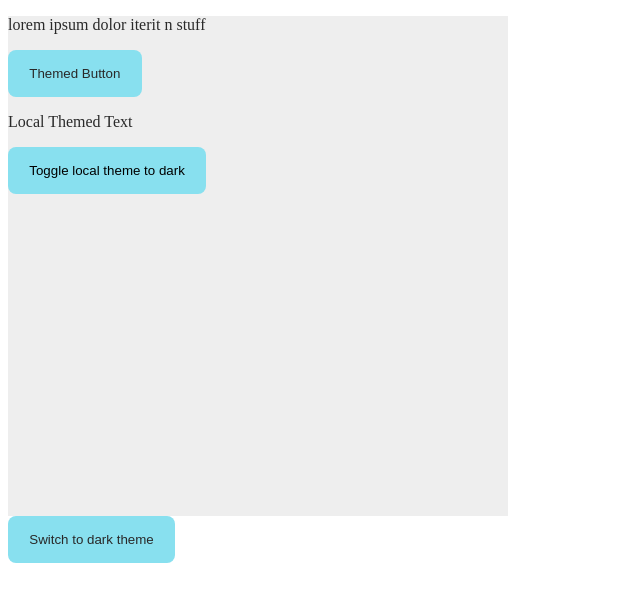
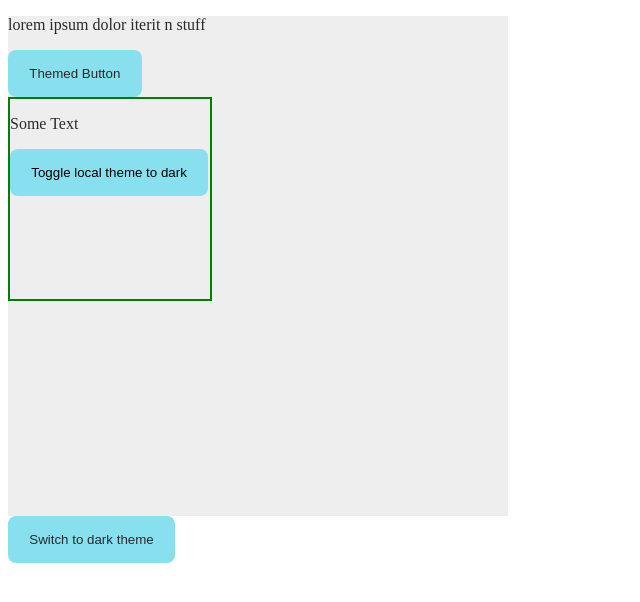
Before and after one commit to krishnaswgithub/Context-Theme-Toggler---First-Class-based-Component-Context-API-Intro-React-Co---ohc4k4nchq9v, a React app: page / in a window 1280 px wide. Shown: the top 602 px of the page, without its empty margins (0-640 px from the left). Built offline with nearby package versions, Linux system fonts and the light colour scheme.

Commit message:
Update LocalThemedBox.js

```diff
--- a/src/components/LocalThemedBox.js
+++ b/src/components/LocalThemedBox.js
@@ -19,22 +19,22 @@ import { ThemeContext } from './ThemeProvider';
 const LocalThemedBox = () => {
   const { theme } = useContext(ThemeContext);
 
-  const toggleLocalTheme = () => {
-    // Implement your local theme toggling logic here
-  };
-
   return (
-    <div className={`bg-${theme}`} id="local-themed-box">
-      <p
-        className={`txt-${theme}`}
-        id="local-themed-text-container"
-      >
-        Local Themed Text
+    <div
+      style={{ width: '200px', height: '200px', border: '2px solid green' }}
+      id="local-themed-box"
+      className={`bg-${theme}`}
+    >
+      {/* Write code below this line */}
+      <p id="local-themed-text-container" className={`txt-${theme}`}>
+        Some Text
       </p>
       <button
+        id="local-theme-toggler"
         className={`btn-${theme} btn`}
-        id="local-theme-toggler"
-        onClick={toggleLocalTheme}
+        onClick={() => {
+          // Toggle the local theme
+        }}
       >
         {theme === 'light'
           ? 'Toggle local theme to dark'
```
